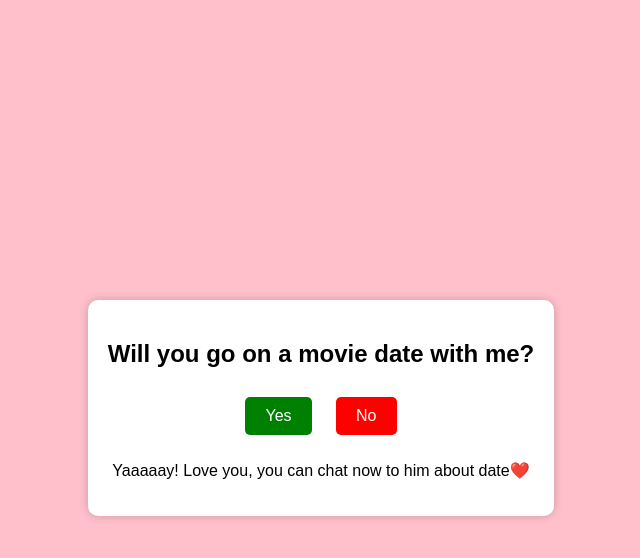
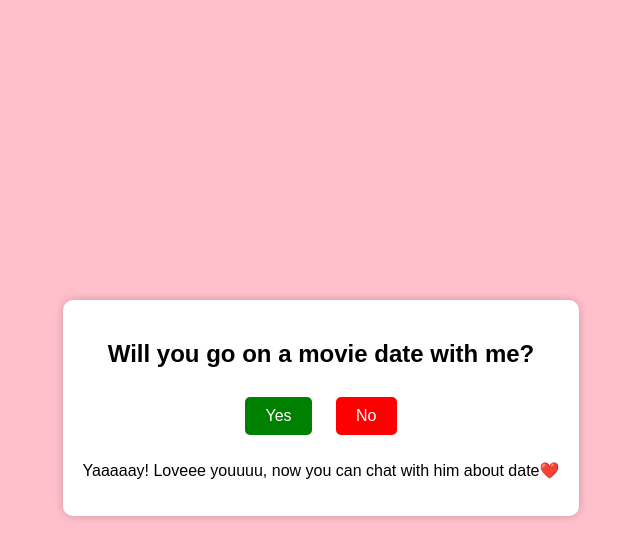
Before and after one commit to gitesh07/Movie, a plain HTML site: page index.html in a window 1280 px wide. Both pictures are taken after a click on the button "Yes". Shown: the whole page, without its empty margins (319-959 px from the left). Drawn offline with Linux system fonts and the light colour scheme.

Commit message:
Update index.html

```diff
--- a/index.html
+++ b/index.html
@@ -50,7 +50,7 @@
         <h2>Will you go on a movie date with me?</h2>
         <button id="yes" onclick="acceptDate()">Yes</button>
         <button id="no" onmouseover="moveButton()">No</button>
-        <p class="hidden" id="message">Yaaaaay! Love you, you can chat now to him about date❤️</p>
+        <p class="hidden" id="message">Yaaaaay! Loveee youuuu, now you can chat with him about date❤️</p>
     </div>
 
     <script>
```
